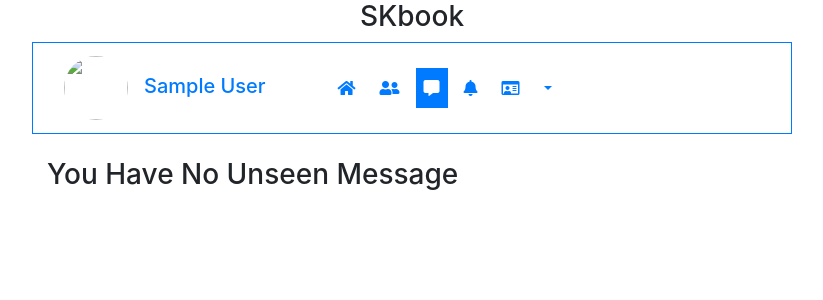
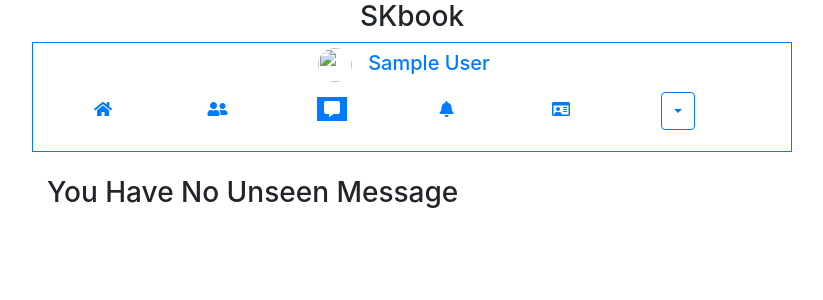
Before and after one commit to sourav2108/social-media, a PHP site: page /msg.php in a window 1280 px wide. Shown: the top 300 px of the page, without its empty margins (228-1051 px from the left). Run offline with PHP 8.4, Linux system fonts and the light colour scheme; the visitor is signed in with stand-in values (Sample User, id 1); data that the repository does not hold is empty.

Commit message:
change some style

```diff
--- a/header.php
+++ b/header.php
@@ -64,6 +64,27 @@ $obj=new database();
   }
 
 ?>
+    <style>
+        #uname
+        {
+            text-transform: capitalize;
+            display:inline;
+        }
+        #hnav li
+        {
+            width: 30px;
+            margin:5px 40px;
+            text-align: center;
+        }
+        @media screen and (max-width: 600px)
+        {
+            #hnav li
+            {
+                margin:5px 10px;
+            }
+        }
+
+    </style>
     <!-- for header -->
     <div class="container text-center">
          <h3>SKbook</h3>
@@ -71,35 +92,33 @@ $obj=new database();
     <div class="container">
         <div class="row">
             <div class="col-sm-8 offset-sm-2 border border-primary">
-                <nav class="navbar navbar-expand-sm">
-                    <a href="profile.php" class="navbar-brand">
-                        <img src="<?php echo $path?>" width="64" height="64" class="rounded-circle mr-3" alt=""><?php echo "<h5 style='text-transform: capitalize; display:inline'>".$_SESSION['name']."</h5>"?>
-                    </a>
-                    <button class="navbar-toggler" type="button" data-toggle="collapse" data-target="#headernav" aria-controls="headernav" aria-expanded="false" aria-label="Toggle navigation">
-                        <span class="navbar-toggler-icon "><i class="fas fa-bars"></i></span>
-                    </button>
 
-                    <div class="collapse navbar-collapse" id="headernav">
-                        <ul class="navbar-nav">
-                            <li class="nav-item mr-2 ml-5  " id="hn"><a href="index.php" class="nav-link" ><i class="fas fa-home"></i></a></li>
-                            <li class="nav-item mr-2 " id="hn2"><a href="frnd.php" class="nav-link"><i class="fas fa-user-friends"></i><span class="badge badge-danger frndspan"><?php if($fno!=0){echo $fno;} ?></span></a></li>
-                            <li class="nav-item mr-2  " id="hn3"><a href="msg.php" class="nav-link"><i class="fas fa-comment-alt"></i><span class="badge badge-danger msgspan"><?php if($msgno!=0){echo $msgno;} ?></span></a></li>
-                            <li class="nav-item mr-2 " id="hn4"><a href="notification.php" class="nav-link"><i class="fas fa-bell"></i><span class="badge badge-danger ntspan"><?php if(($no+$lno)!=0){echo $no+$lno;} ?></span></a></li>
-                            <li class="nav-item mr-2 " id="hn5"><a href="profile.php" class="nav-link"><i class="far fa-id-card"></i></a></li>
-                            <li class="nav-item dropdown" id="hn6">
-                                <a class="nav-link dropdown-toggle text-primary" id="dd" data-toggle="dropdown"></a>
-                                    <ul class="dropdown-menu" aria-labelledby="dd">
-                                        <li><a href="logout.php" class="dropdown-item bg-primary text-white mb-2 rounded">logout</a></li>
-                                        <li><a href="#changepassmodal" data-toggle="modal" class="dropdown-item bg-primary text-white rounded mb-2">Change Password</a></li>
-                                        <li><a href="#changemobmodal" data-toggle="modal" class="dropdown-item bg-primary text-white rounded">Change Mobile No</a></li>
-                                    </ul>
+                    <div class="text-center">
+                        <a href="profile.php" class="navbar-brand">
+                            <img src="<?php echo $path?>" width="34" height="34" class="rounded-circle mr-3" alt=""><?php echo "<h5 id='uname'>".$_SESSION['name']."</h5>"?>
+                        </a>
+                    </div>
+                        <ul id="hnav" class="list-inline">
+                            <li class="list-inline-item" id="hn"><a href="index.php"  ><i class="fas fa-home"></i></a></li>
+                            <li class="list-inline-item" id="hn2"><a href="frnd.php" ><i class="fas fa-user-friends"></i><span class="badge badge-danger frndspan"><?php if($fno!=0){echo $fno;} ?></span></a></li>
+                            <li class="list-inline-item" id="hn3"><a href="msg.php" ><i class="fas fa-comment-alt"></i><span class="badge badge-danger msgspan"><?php if($msgno!=0){echo $msgno;} ?></span></a></li>
+                            <li class="list-inline-item" id="hn4"><a href="notification.php" ><i class="fas fa-bell"></i><span class="badge badge-danger ntspan"><?php if(($no+$lno)!=0){echo $no+$lno;} ?></span></a></li>
+                            <li class="list-inline-item" id="hn5"><a href="profile.php" ><i class="far fa-id-card"></i></a></li>
+                            <li class="list-inline-item dropdown" id="hn6">
+                                <button class="dropdown-toggle btn btn-outline-primary " data-toggle="dropdown"></button>
+                                <div class="dropdown-menu">
+                                <a href="logout.php" class="dropdown-item bg-primary text-white mb-2 rounded">logout</a>
+                                <a href="#changepassmodal" data-toggle="modal" class="dropdown-item bg-primary text-white rounded mb-2">Change Password</a>
+                                <a href="#changemobmodal" data-toggle="modal" class="dropdown-item bg-primary text-white rounded">Change Mobile No</a>
+                                </div>
                             </li>
                         </ul>
-                    </div>
+
                 </nav>
             </div>
         </div>
     </div>
+
 
     <!-- for change password  modal -->
 <div class="modal fade" id="changepassmodal" data-backdrop="static" tabindex="-1">
--- a/index.php
+++ b/index.php
@@ -313,8 +313,8 @@ if(!isset($_SESSION['name']))
  require_once "modal.php";
  ?>
     <script src="js/jquery.js"></script>
+    <script src="js/bootstrap.bundle.js"></script>
     <script src="js/bootstrap.js"></script>
-    <script src="js/bootstrap.bundle.js"></script>
     <script src="js/count.js"></script>
     <script src="js/showmsg.js"></script>
     <script src="js/index.js"></script>
--- a/login.html
+++ b/login.html
@@ -31,6 +31,7 @@
             {
                 display: block;
                 text-align: center;
+
             }
         }
     </style>
--- a/msg.php
+++ b/msg.php
@@ -129,8 +129,8 @@ if(!isset($_SESSION['name']))
 
 
     <script src="js/jquery.js"></script>
+    <script src="js/bootstrap.bundle.js"></script>
     <script src="js/bootstrap.js"></script>
-    <script src="js/bootstrap.bundle.js"></script>
     <script src="js/count.js"></script>
     <script src="js/showmsg.js"></script>
     <script>
--- a/notification.php
+++ b/notification.php
@@ -126,9 +126,9 @@ if(!isset($_SESSION['name']))
 
 
 
-    <script src="js/jquery.js"></script>
+   <script src="js/jquery.js"></script>
+    <script src="js/bootstrap.bundle.js"></script>
     <script src="js/bootstrap.js"></script>
-    <script src="js/bootstrap.bundle.js"></script>
     <script src="js/count.js"></script>
     <script>
         $(document).ready(function(){
```
Also changed, not shown: frnd.php (+4 -4 lines), js/popper.min.js (added), 1 other file.
